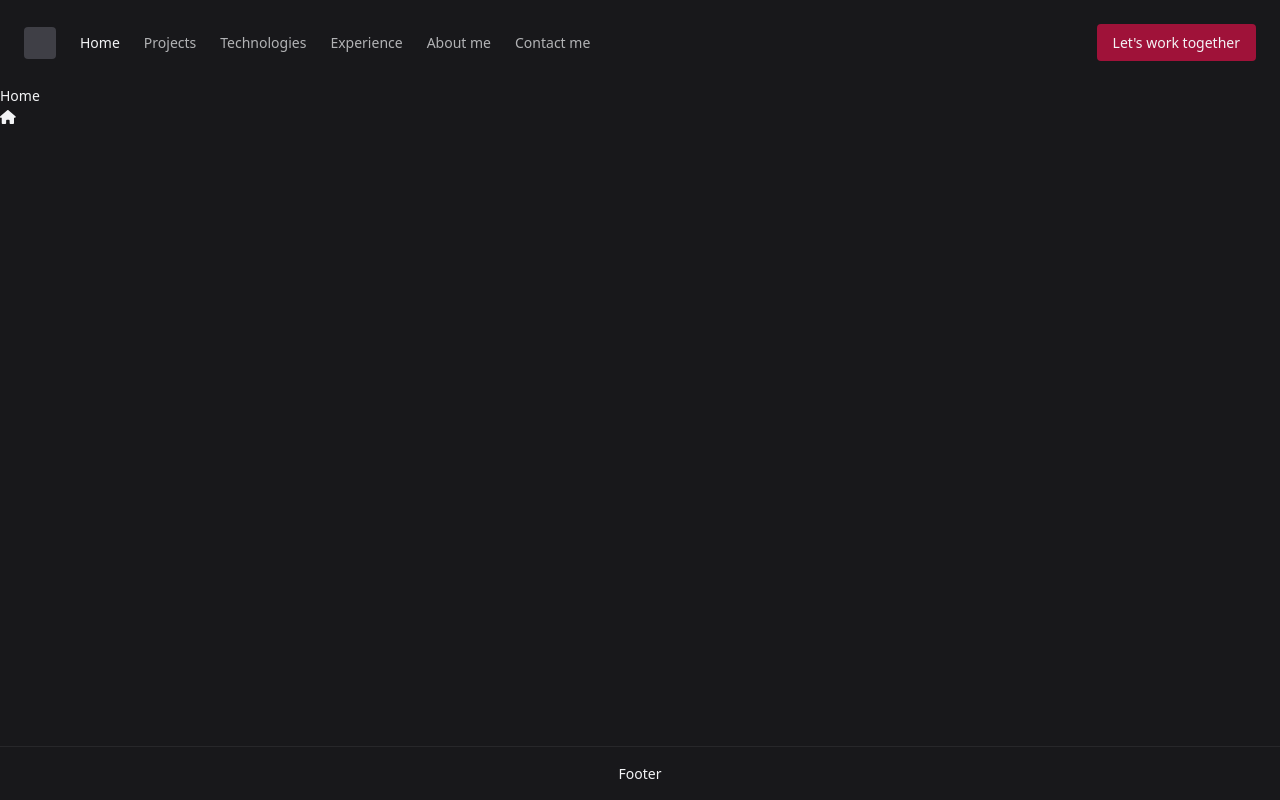
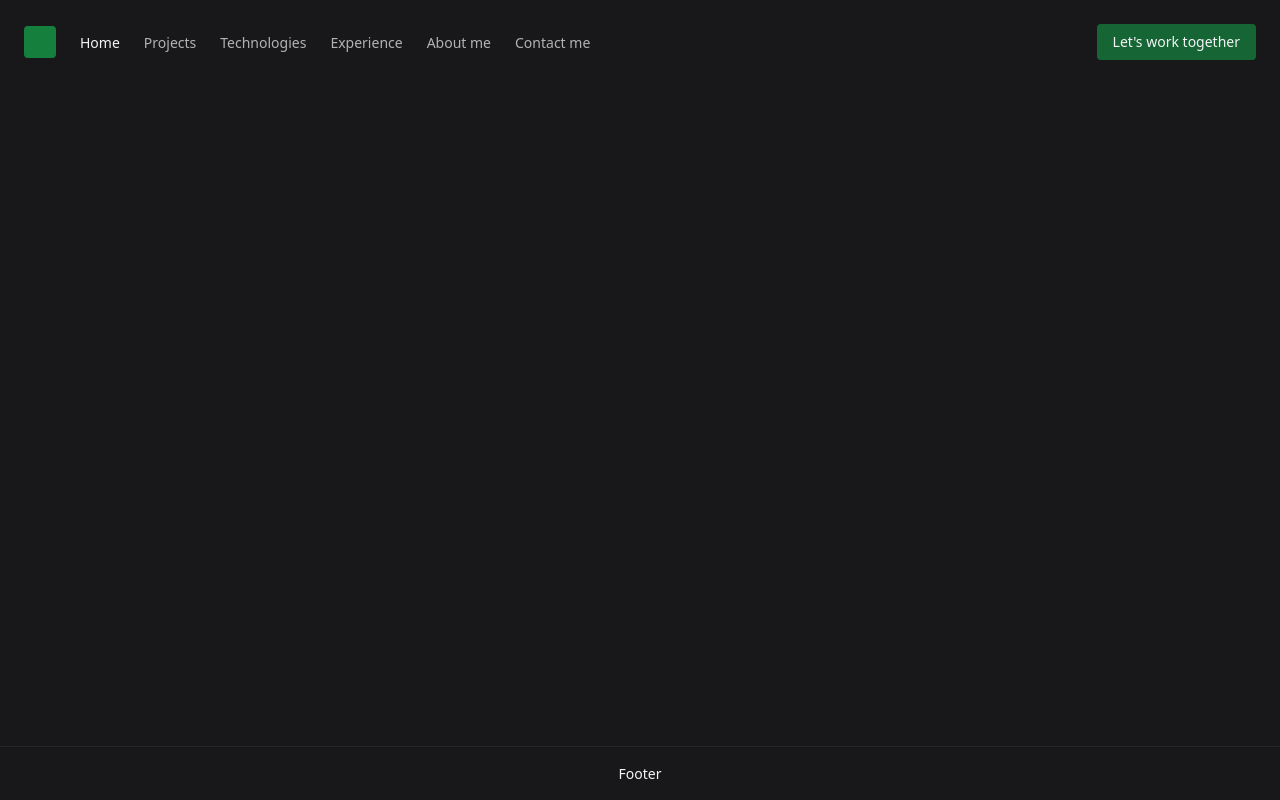
Before and after one commit to marcothelost/marcothelost.github.io, a React (Vite) app: page / in a window 1280 px wide. Built offline with nearby package versions, Linux system fonts and the light colour scheme.

Commit message:
Styling the Page Navigation block

```diff
--- a/src/components/blocks/PageNavigation.tsx
+++ b/src/components/blocks/PageNavigation.tsx
@@ -1,5 +1,7 @@
 import React from 'react';
 import { Link, useLocation } from 'react-router-dom';
+
+import { Button } from '@components/elements/Button';
 
 import { AppRoute } from '@utils/route';
 
@@ -8,7 +10,7 @@ export const PageNavigation: React.FC = () => {
 
   return (
     <nav className="flex items-center p-6">
-      <div className="mr-6 h-8 w-8 rounded bg-zinc-700" />
+      <div className="mr-6 h-8 w-8 rounded bg-green-700" />
       <ul className="flex gap-6">
         <li
           className={`transition-all hover:opacity-100${location.pathname.startsWith(AppRoute.HOME) ? ' opacity-100' : ' opacity-70'}`}
@@ -41,9 +43,7 @@ export const PageNavigation: React.FC = () => {
           <Link to={AppRoute.HOME}>Contact me</Link>
         </li>
       </ul>
-      <button className="ml-auto rounded bg-rose-800 px-4 py-2">
-        Let&apos;s work together
-      </button>
+      <Button text="Let's work together" variant="primary" />
     </nav>
   );
 };
--- /dev/null
+++ b/src/components/elements/Button.tsx
@@ -0,0 +1,22 @@
+import React, { useMemo } from 'react';
+
+import { getButtonClassesForVariant } from '@utils/button';
+
+export type ButtonVariant = 'primary' | 'default';
+
+interface Props {
+  variant?: ButtonVariant;
+  text?: string;
+}
+
+export const Button: React.FC<Props> = ({ variant = 'default', text }) => {
+  const classes = useMemo(() => getButtonClassesForVariant(variant), [variant]);
+
+  return (
+    <button
+      className={`ml-auto rounded px-4 py-2 text-sm transition-all${classes ? ` ${classes}` : ''}`}
+    >
+      {text ?? null}
+    </button>
+  );
+};
--- a/src/layouts/DefaultLayout.tsx
+++ b/src/layouts/DefaultLayout.tsx
@@ -7,7 +7,7 @@ import { PAGE_TITLE_BASE, PAGE_TITLE_SPLITTER } from '@utils/route';
 
 interface Props {
   title?: string;
-  children: React.ReactNode;
+  children?: React.ReactNode;
 }
 
 export const DefaultLayout: React.FC<Props> = ({ title, children }) => {
--- a/src/pages/HomePage.tsx
+++ b/src/pages/HomePage.tsx
@@ -2,11 +2,6 @@ import React from 'react';
 
 import { DefaultLayout } from '@layouts/DefaultLayout';
 
-import { Icon } from '@components/elements/Icon';
-
 export const HomePage: React.FC = () => (
-  <DefaultLayout title="Home">
-    <h1>Home</h1>
-    <Icon name="home" />
-  </DefaultLayout>
+  <DefaultLayout title="Home"></DefaultLayout>
 );
--- /dev/null
+++ b/src/utils/button.ts
@@ -0,0 +1,18 @@
+import { ButtonVariant } from '@components/elements/Button';
+
+/**
+ * Gets CSS classes for a button based on its variant.
+ *
+ * @param {ButtonVariant} variant - The variant of the button.
+ * @returns {string} CSS classes for the button.
+ */
+export const getButtonClassesForVariant = (variant: ButtonVariant): string => {
+  switch (variant) {
+    case 'primary':
+      return 'bg-green-800 hover:bg-green-700';
+    case 'default':
+      return 'bg-zinc-800 hover:bg-zinc-700 text-gray-200';
+    default:
+      return '';
+  }
+};
```
